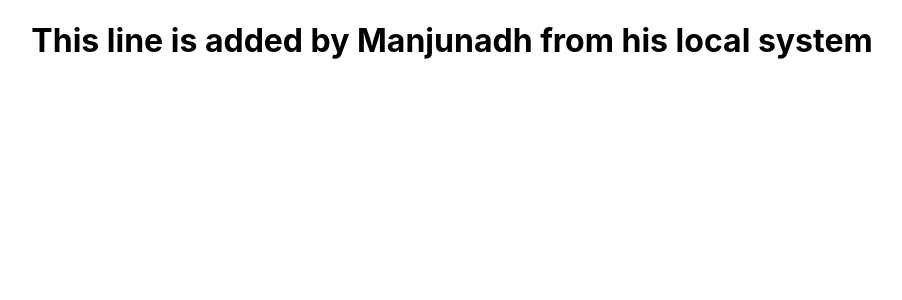
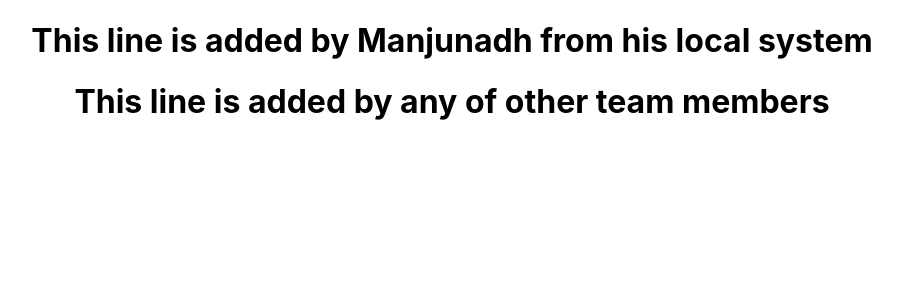
Before and after one commit to manjunadhb/rep2304, a React (Create React App) app: page / in a window 1280 px wide. Shown: the top 300 px of the page, without its empty margins (188-1090 px from the left). Built offline with nearby package versions, Linux system fonts and the light colour scheme.

Commit message:
Updated App.js

```diff
--- a/src/App.js
+++ b/src/App.js
@@ -5,6 +5,7 @@ function App() {
   return (
     <div className="App">
       <h1>This line is added by Manjunadh from his local system</h1>
+    <h1>This line is added by any of other team members</h1>
     </div>
   );
 }
```
